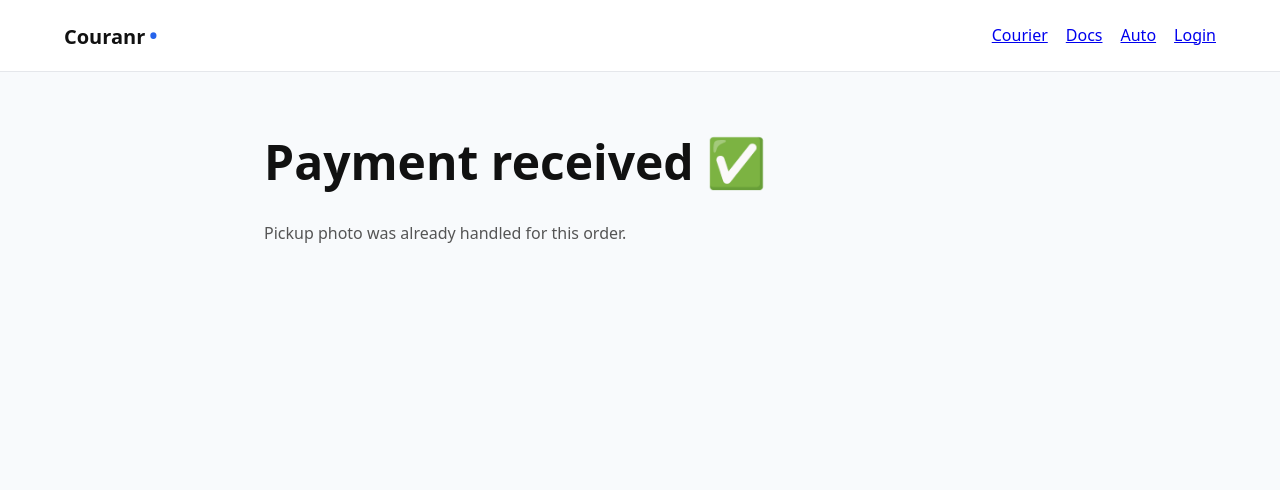
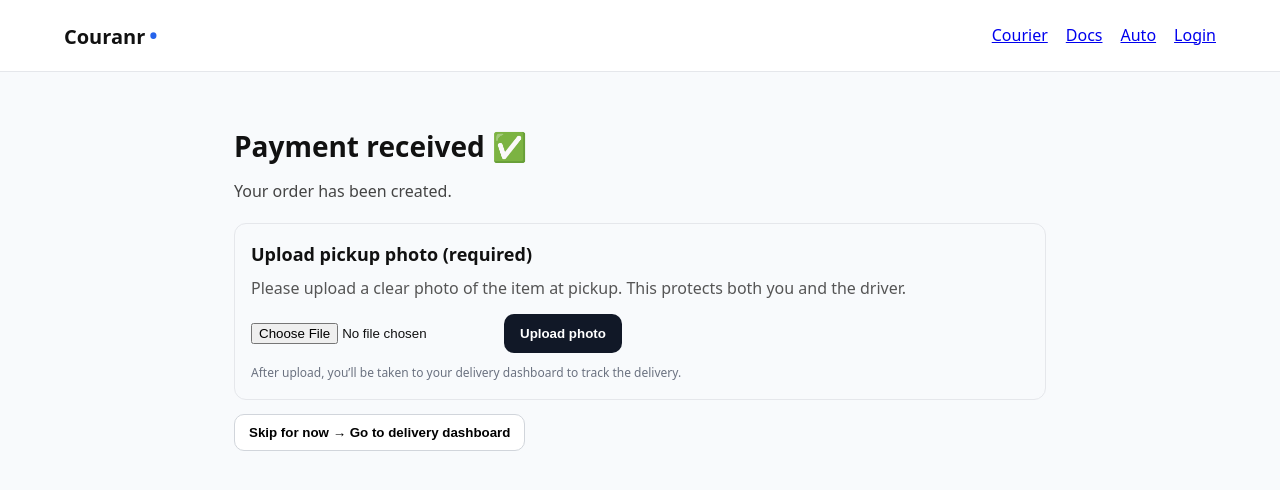
Before and after one commit to kkoly10/couranr-os, a Next.js app: page /courier/confirmation in a window 1280 px wide. Shown: the top 490 px of the page. Built offline with nearby package versions, Linux system fonts and the light colour scheme; no server answers.

Commit message:
Update ConfirmationClient.tsx

```diff
--- a/app/courier/confirmation/ConfirmationClient.tsx
+++ b/app/courier/confirmation/ConfirmationClient.tsx
@@ -8,87 +8,135 @@ export default function ConfirmationClient() {
   const router = useRouter();
   const sp = useSearchParams();
 
-  const orderId = sp.get("orderId");
-  const deliveryId = sp.get("deliveryId");
-  const orderNumber = sp.get("orderNumber");
-
-  const canUpload = !!orderId && !!deliveryId;
+  const orderId = sp.get("orderId") || "";
+  const deliveryId = sp.get("deliveryId") || "";
+  const orderNumber = sp.get("orderNumber") || "";
 
   const [file, setFile] = useState<File | null>(null);
   const [busy, setBusy] = useState(false);
   const [msg, setMsg] = useState<string | null>(null);
 
+  const canUpload = useMemo(() => !!deliveryId && !!orderId, [deliveryId, orderId]);
+
   async function uploadPickupPhoto() {
-    if (!file || !canUpload) return;
+    setMsg(null);
+
+    if (!canUpload) {
+      setMsg("Missing delivery info. Please contact support.");
+      return;
+    }
+    if (!file) {
+      setMsg("Please choose a photo first.");
+      return;
+    }
 
     setBusy(true);
-    setMsg(null);
 
-    const { data } = await supabase.auth.getSession();
-    const token = data.session?.access_token;
+    const { data: sessionRes } = await supabase.auth.getSession();
+    const token = sessionRes.session?.access_token;
 
     if (!token) {
-      router.push("/login");
+      setBusy(false);
+      setMsg("Not authenticated. Please log in again.");
+      router.push(`/login?next=${encodeURIComponent(window.location.pathname + window.location.search)}`);
       return;
     }
 
     try {
       const form = new FormData();
-      form.append("deliveryId", deliveryId!);
-      form.append("orderId", orderId!);
+      form.append("deliveryId", deliveryId);
+      form.append("orderId", orderId);
       form.append("photo", file);
 
       const res = await fetch("/api/customer/upload-pickup-photo", {
         method: "POST",
-        headers: { Authorization: `Bearer ${token}` },
+        headers: {
+          Authorization: `Bearer ${token}`,
+        },
         body: form,
       });
 
-      const body = await res.json();
-      if (!res.ok) throw new Error(body?.error || "Upload failed");
+      const data = await res.json().catch(() => ({}));
+      if (!res.ok) throw new Error(data?.error || "Upload failed");
 
-      setMsg("Pickup photo uploaded. Redirecting…");
-      setTimeout(() => router.push("/dashboard"), 800);
+      setMsg("Pickup photo uploaded. Redirecting to delivery dashboard…");
+      setTimeout(() => router.push("/dashboard/delivery"), 700);
     } catch (e: any) {
-      setMsg(e.message);
+      setMsg(e?.message || "Upload failed");
     } finally {
       setBusy(false);
     }
   }
 
   return (
-    <div style={{ maxWidth: 800, margin: "0 auto", padding: 24 }}>
-      <h1>Payment received ✅</h1>
+    <div style={{ maxWidth: 860, margin: "0 auto", padding: 24 }}>
+      <h1 style={{ fontSize: 28, margin: 0 }}>Payment received ✅</h1>
+      <p style={{ marginTop: 10, color: "#444" }}>
+        {orderNumber ? (
+          <>
+            Your order number is <strong>{orderNumber}</strong>.
+          </>
+        ) : (
+          <>Your order has been created.</>
+        )}
+      </p>
 
-      {orderNumber && (
-        <p>Your order number is <strong>{orderNumber}</strong>.</p>
-      )}
-
-      {canUpload ? (
-        <div style={{ marginTop: 20 }}>
-          <h3>Upload pickup photo (required)</h3>
+      <div style={{ marginTop: 18, border: "1px solid #e5e7eb", borderRadius: 12, padding: 16 }}>
+        <h2 style={{ margin: 0, fontSize: 18 }}>Upload pickup photo (required)</h2>
+        <p style={{ marginTop: 8, color: "#555", lineHeight: 1.5 }}>
+          Please upload a clear photo of the item at pickup. This protects both you and the driver.
+        </p>
 
         <input
           type="file"
           accept="image/*"
           onChange={(e) => setFile(e.target.files?.[0] || null)}
+          style={{ marginTop: 10 }}
         />
 
-          {msg && <p>{msg}</p>}
+        {msg && (
+          <div style={{ marginTop: 12, fontWeight: 800, color: msg.includes("uploaded") ? "#166534" : "#b91c1c" }}>
+            {msg}
+          </div>
+        )}
 
         <button
           onClick={uploadPickupPhoto}
           disabled={busy || !file}
-            style={{ marginTop: 12 }}
+          style={{
+            marginTop: 14,
+            padding: "12px 16px",
+            borderRadius: 10,
+            border: "none",
+            background: "#111827",
+            color: "#fff",
+            fontWeight: 900,
+            cursor: busy ? "not-allowed" : "pointer",
+          }}
         >
           {busy ? "Uploading…" : "Upload photo"}
         </button>
+
+        <div style={{ marginTop: 10, fontSize: 12, color: "#6b7280" }}>
+          After upload, you’ll be taken to your delivery dashboard to track the delivery.
         </div>
-      ) : (
-        <p style={{ marginTop: 20, color: "#555" }}>
-          Pickup photo was already handled for this order.
-        </p>
-      )}
+      </div>
+
+      <div style={{ marginTop: 14 }}>
+        <button
+          onClick={() => router.push("/dashboard/delivery")}
+          style={{
+            padding: "10px 14px",
+            borderRadius: 10,
+            border: "1px solid #d1d5db",
+            background: "#fff",
+            fontWeight: 800,
+            cursor: "pointer",
+          }}
+        >
+          Skip for now → Go to delivery dashboard
+        </button>
+      </div>
     </div>
   );
 }
```
Lines whose indentation alone changed are shown as unchanged.
